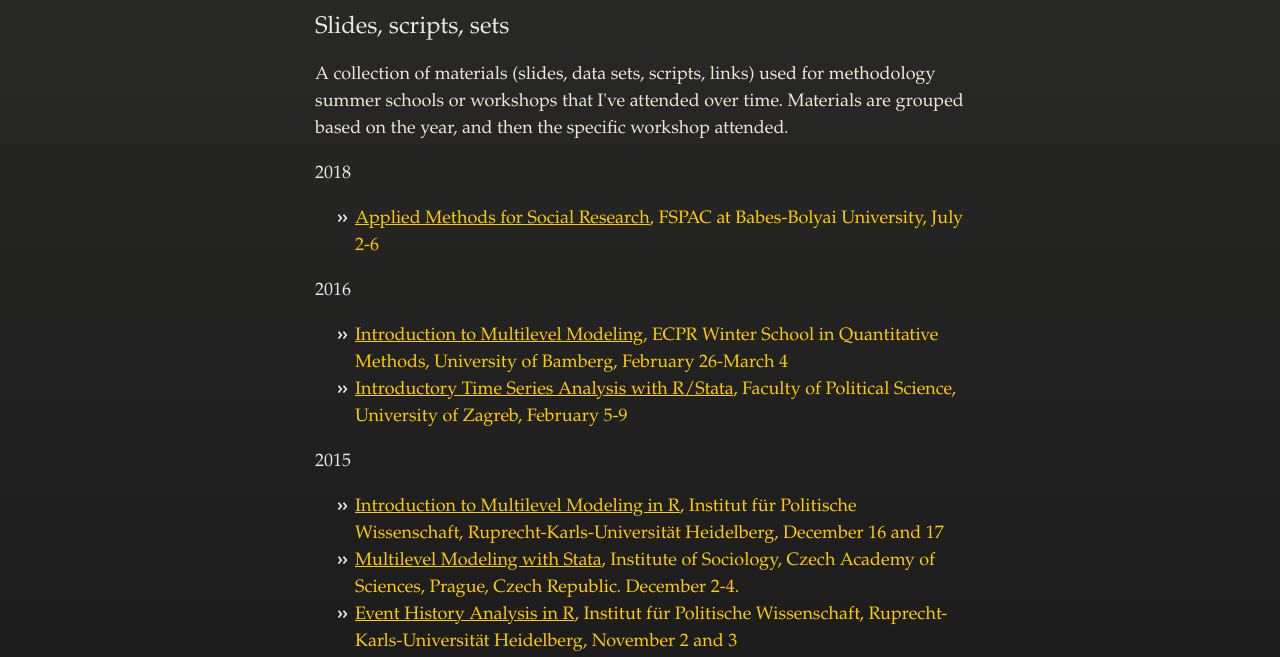
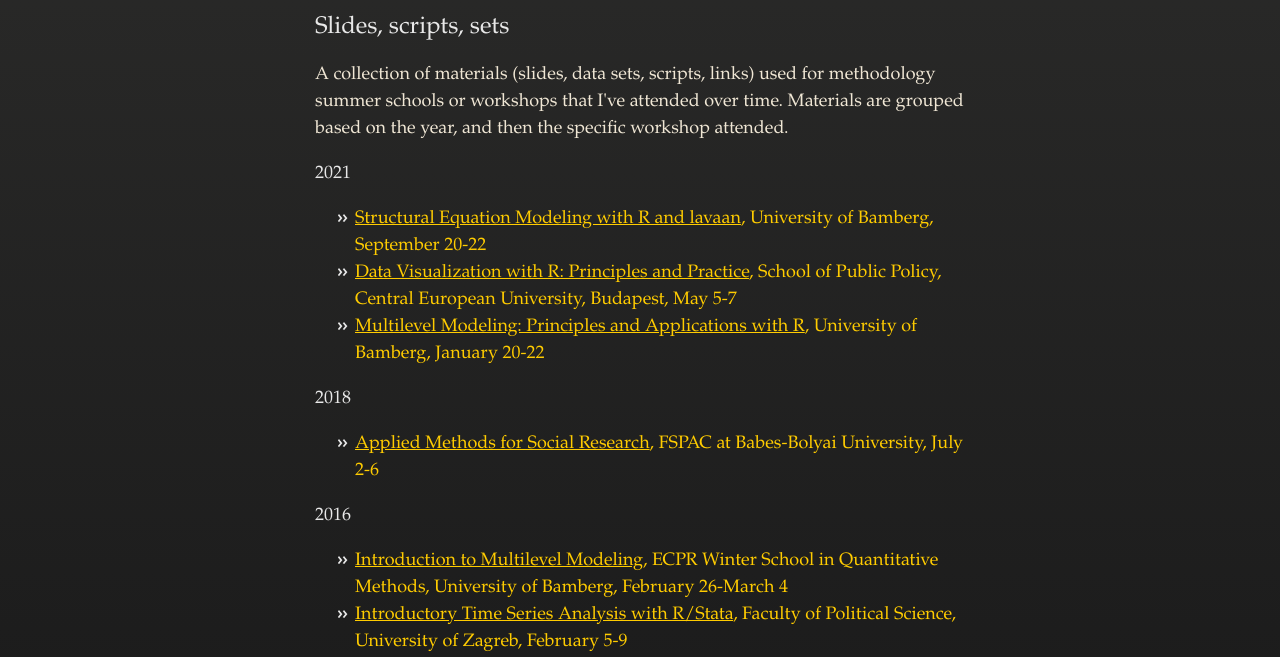
Before and after one commit to cmbosancianu/cmbosancianu.github.io, a plain HTML site: page workshops/index.html in a window 1280 px wide. Shown: the part 114-771 px from the top of the page. Drawn offline with nearby package versions, Linux system fonts and the light colour scheme.

Commit message:
Update website 2021 workshops
Updated with links to materials for the 2021 workshops at CEU and Bamberg.

```diff
--- a/workshops/index.html
+++ b/workshops/index.html
@@ -30,6 +30,14 @@
 
 <p>A collection of materials (slides, data sets, scripts, links) used for methodology summer schools or workshops that I've attended over time. Materials are grouped based on the year, and then the specific workshop attended.</p>
 
+<h4>2021</h4>
+<p>
+  <ul>
+  <li><a href="https://github.com/cmbosancianu/2021-SEM-course"><u>Structural Equation Modeling with R and lavaan</u>, University of Bamberg, September 20-22</a> </li>
+  <li><a href="https://github.com/cmbosancianu/2021-Data-Viz-R-course"><u>Data Visualization with R: Principles and Practice</u>, School of Public Policy, Central European University, Budapest, May 5-7</a> </li>
+  <li><a href="https://github.com/cmbosancianu/2021-MLM-course"><u>Multilevel Modeling: Principles and Applications with R</u>, University of Bamberg, January 20-22</a> </li>
+  </ul>
+  </p>
 
 <h4>2018</h4>
 <p>
```
